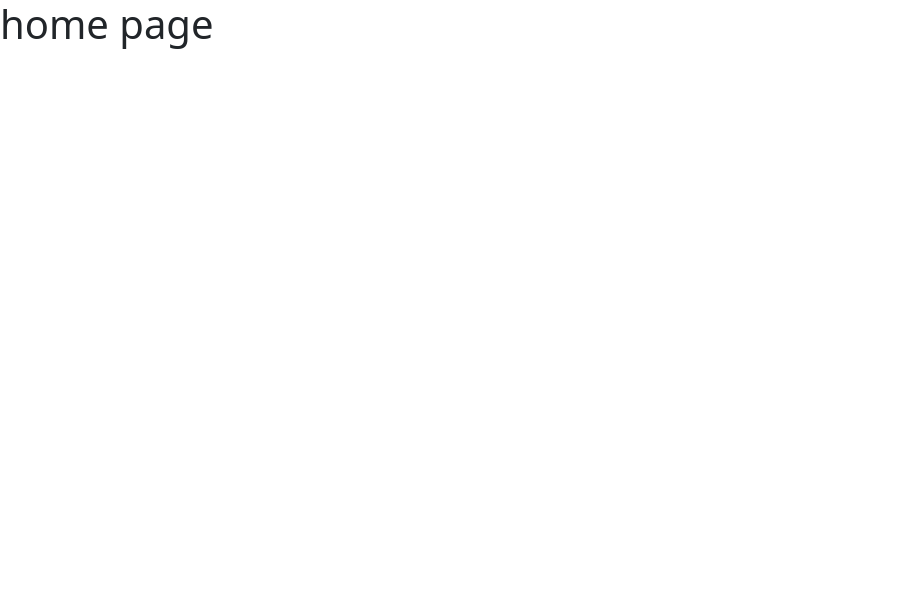
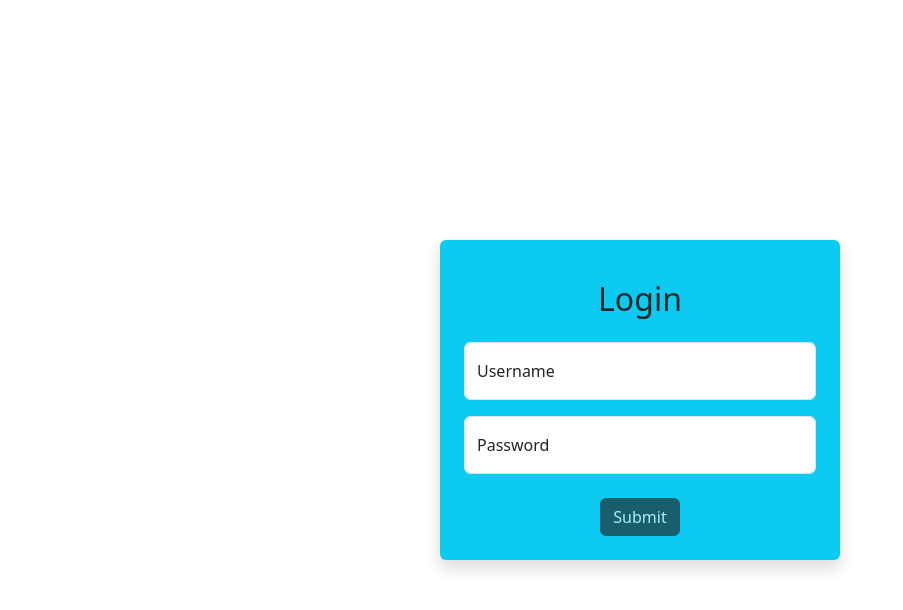
Before and after one commit to utkarshanik/Angular_Task_Management, an Angular app: page /login in a window 1280 px wide. Before the commit this address led to /. Shown: the top 610 px of the page, without its empty margins (0-903 px from the left). Built offline with nearby package versions, Linux system fonts and the light colour scheme.

Commit message:
MADE LOGIN PAGE , navigated to home page after validation,

```diff
--- a/src/app/app.component.html
+++ b/src/app/app.component.html
@@ -1 +1,4 @@
-<h1> home page <h1>
+<!-- <h1> home page <h1> -->
+
+<!-- <app-login> </app-login> -->
+<router-outlet></router-outlet>
--- a/src/app/app.component.ts
+++ b/src/app/app.component.ts
@@ -1,9 +1,11 @@
 import { Component } from '@angular/core';
 import { RouterOutlet } from '@angular/router';
+import { LoginComponent } from './login/login.component';
+import { HomeComponent } from './home/home.component';
 
 @Component({
   selector: 'app-root',
-  imports: [RouterOutlet],
+  imports: [LoginComponent,RouterOutlet,HomeComponent],
   templateUrl: './app.component.html',
   styleUrl: './app.component.css'
 })
--- a/src/app/app.routes.ts
+++ b/src/app/app.routes.ts
@@ -1,3 +1,11 @@
 import { Routes } from '@angular/router';
+import { HomeComponent } from './home/home.component';
+import { LoginComponent } from './login/login.component';
 
-export const routes: Routes = [];
+export const routes: Routes = [
+
+  { path: '', redirectTo: 'login', pathMatch: 'full' }, // Default route redirects to login
+  { path: 'login', component:LoginComponent },
+  {path:'home',component:HomeComponent},
+
+];
--- /dev/null
+++ b/src/app/home/home.component.html
@@ -0,0 +1 @@
+<h1>hello</h1>
--- /dev/null
+++ b/src/app/login/login.component.html
@@ -0,0 +1,28 @@
+
+
+<div class="d-flex justify-content-center align-items-center vh-100">
+  <div class="container bg-info p-4 rounded shadow" style="max-width: 400px; ">
+    <h2 class="text-center m-3">Login</h2>
+
+    <form (ngSubmit)="onSubmit()" #loginForm="ngForm" class="needs-validation mt-4" novalidate>
+
+      <div class="form-floating mb-3">
+        <input type="text" class="form-control" [(ngModel)]="username" name="username"  #usernameInput="ngModel" id="floatingInput" placeholder="name@example.com" required>
+        <span *ngif="" ></span>
+        <label for="floatingInput">Username</label>
+      </div>
+
+      <div class="form-floating">
+        <input type="password" class="form-control" id="floatingPassword" placeholder="Password" required [(ngModel)]="password" name="password" required #passwordInput="ngModel">
+        <label for="floatingPassword">Password</label>
+      </div>
+
+      <div class="col-12 text-center mt-4">
+        <!-- Submit Button -->
+        <!-- <button type="submit" class="btn btn-dark"> <a [routerLink]="['/home']" routerLinkActive="router-link-active">Submit</a></button> -->
+        <button type="submit" [disabled]="loginForm.invalid" class="btn btn-dark">Submit</button>
+      </div>
+
+    </form>
+  </div>
+</div>
--- /dev/null
+++ b/src/app/login/login.component.ts
@@ -0,0 +1,28 @@
+import { NgIf } from '@angular/common';
+import { Component } from '@angular/core';
+import { FormsModule } from '@angular/forms';
+import { Router, RouterLink, RouterLinkActive, RouterOutlet } from '@angular/router';
+
+@Component({
+  selector: 'app-login',
+  imports: [RouterLink,RouterOutlet,RouterLinkActive,FormsModule,NgIf],
+  templateUrl: './login.component.html',
+  styleUrl: './login.component.css'
+})
+export class LoginComponent {
+  username:string="";
+  password:string=""
+
+  constructor(private router: Router) {}
+  onSubmit() {
+    if(this.username==="utkarsha" && this.password==="12345")
+    {
+      this.router.navigate(['/home']);
+    }
+    else
+    {
+      alert('Invalid credentials');
+    }
+  }
+
+}
```
Also changed, not shown: src/app/home/home.component.ts (added, +11 -0 lines), src/app/home/home.component.css (added), src/app/login/login.component.css (added), 2 other files (tests, documents, lock files or other folders).
